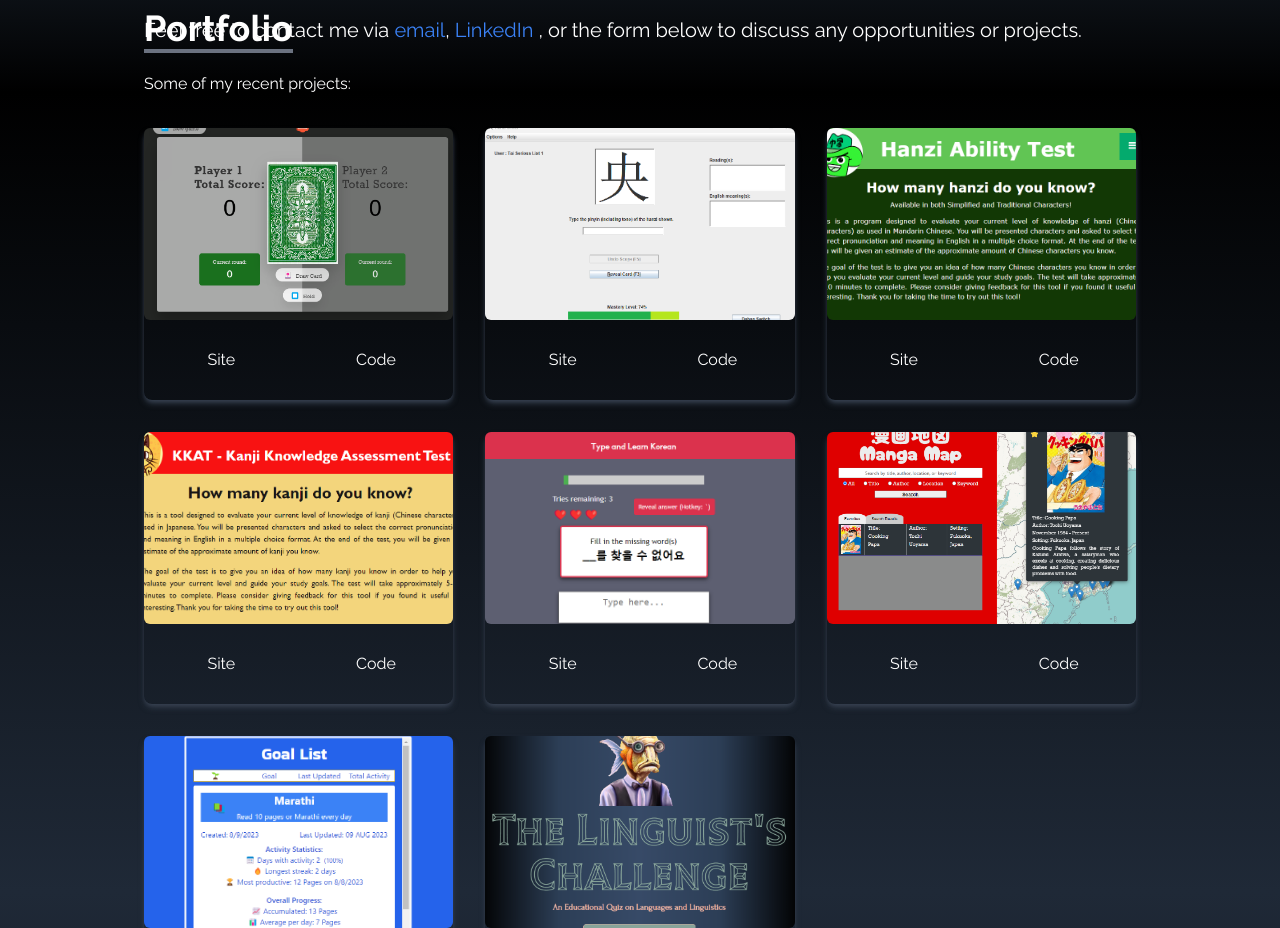
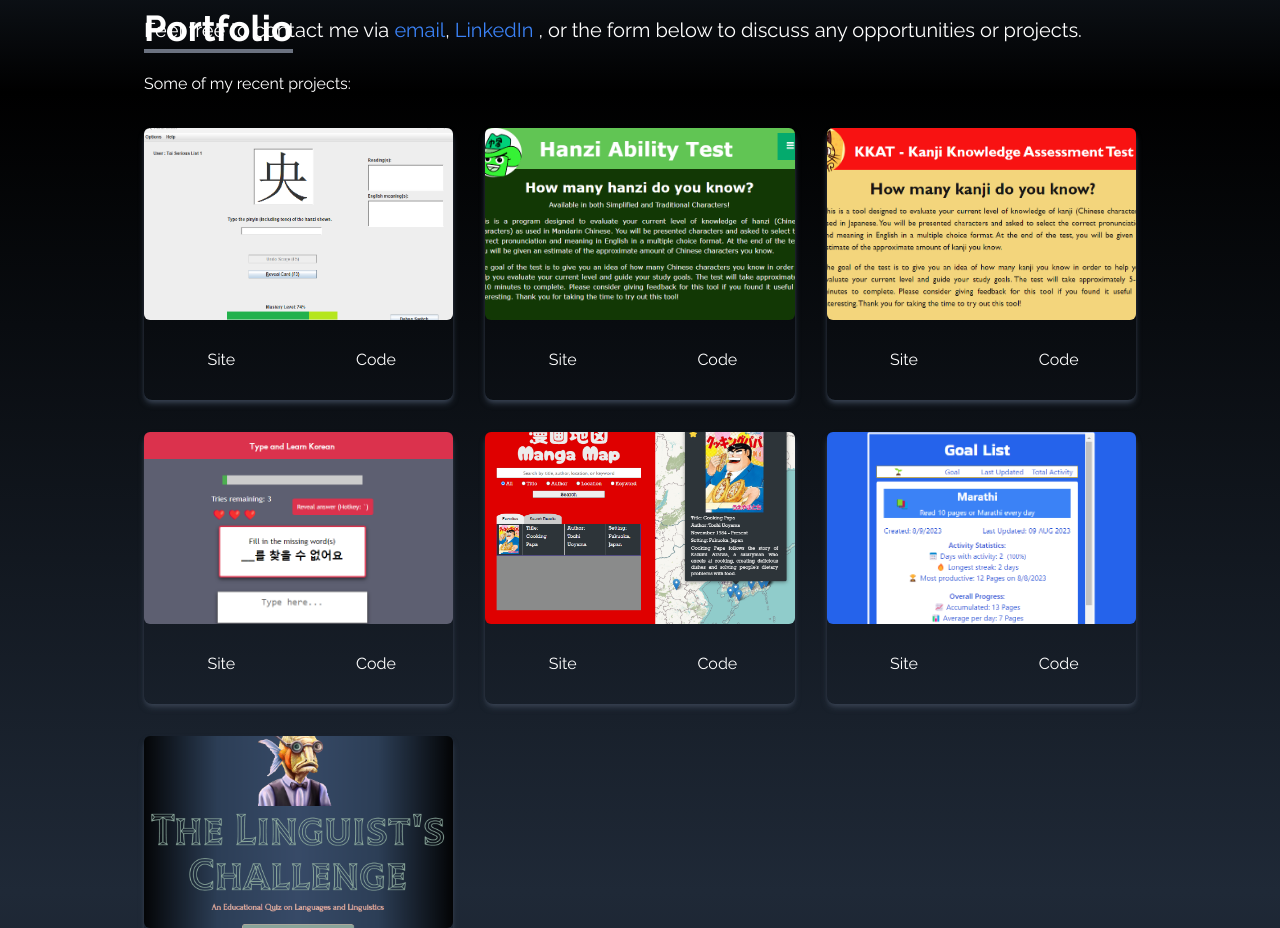
Before and after one commit to taiarima/portfolio-site, a React (Create React App) app: page / in a window 1280 px wide. Shown: the part 1200-2128 px from the top of the page. Built offline with nearby package versions, Linux system fonts and the light colour scheme.

Commit message:
Temporarily removing Tengu.

```diff
--- a/src/components/Portfolio.jsx
+++ b/src/components/Portfolio.jsx
@@ -10,13 +10,13 @@ import langQuiz from "../assets/portfolio/lang-quiz-thumbnail.png";
 
 const Portfolio = () => {
   const projects = [
-    {
-      id: 1,
-      src: tengu,
-      alt: "Tengu Game Preview",
-      site: "https://taiarima.github.io/TenguGame/",
-      code: "https://github.com/taiarima/TenguGame",
-    },
+    // {
+    //   id: 1,
+    //   src: tengu,
+    //   alt: "Tengu Game Preview",
+    //   site: "https://taiarima.github.io/TenguGame/",
+    //   code: "https://github.com/taiarima/TenguGame",
+    // },
     {
       id: 2,
       src: hzdriller,
```
